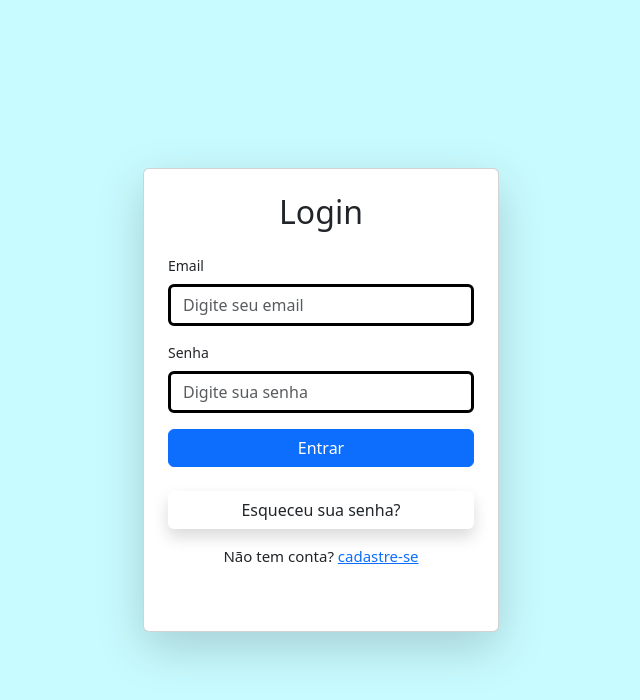
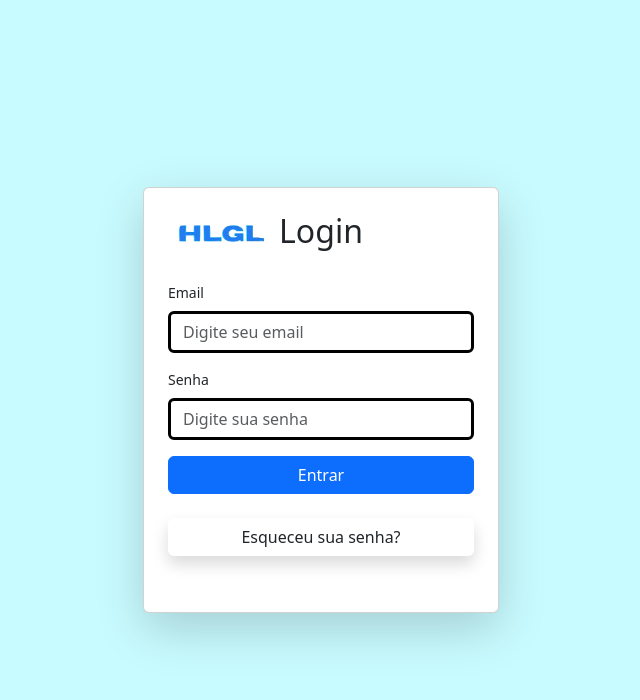
Before and after one commit to gabrielgiacomelli/sa-ferrorama, a PHP site: page /public/login.html in a window 1280 px wide. Shown: the top 700 px of the page, without its empty margins (319-959 px from the left). Run offline with PHP 8.4, Linux system fonts and the light colour scheme.

Commit message:
up - arrumação login

```diff
--- a/public/login.html
+++ b/public/login.html
@@ -9,13 +9,25 @@
         integrity="sha384-sRIl4kxILFvY47J16cr9ZwB07vP4J8+LH7qKQnuqkuIAvNWLzeN8tE5YBujZqJLB" crossorigin="anonymous">
 </head>
 
-<body id="body2" class="d-flex align-items-center justify-content-center vh-100" >
+<body id="body2" class="d-flex align-items-center justify-content-center vh-100">
     <main class="container">
-
         <div class="row justify-content-center">
             <div class="col-lg-4">
                 <div class="card p-4 shadow-lg">
-                    <h2 class="text-center mb-4">Login</h2>
+
+
+                    <div class="topo-login position-relative mb-4">
+
+                        <img class="logo_login position-absolute start-0 top-50 translate-middle-y"
+                            src="../assets/img/img_1.png" alt="LOGO" style="width: 100px;">
+
+                        <h2 class="text-center">
+                            Login
+                        </h2>
+
+                    </div>
+
+
                     <form id="FormLogin">
                         <div class="mb-3">
                             <label class="form-label">Email</label>
@@ -30,10 +42,6 @@
                         <button class="btn btn-primary w-100" type="submit">Entrar</button><br><br>
                         <button class="btn w-100 shadow" type="submit">Esqueceu sua senha?</button>
                     </form>
-                    <small style="font-size: 15px; text-align: center;">
-                        Não tem conta?
-                        <a href="cadastro.html">cadastre-se</a>
-                    </small><br>
                     <div class="text-danger" style="text-align: center;">
                         <p id="problema"></p>
                     </div>
```
Also changed, not shown: styles/style.css (line endings or trailing spaces).
